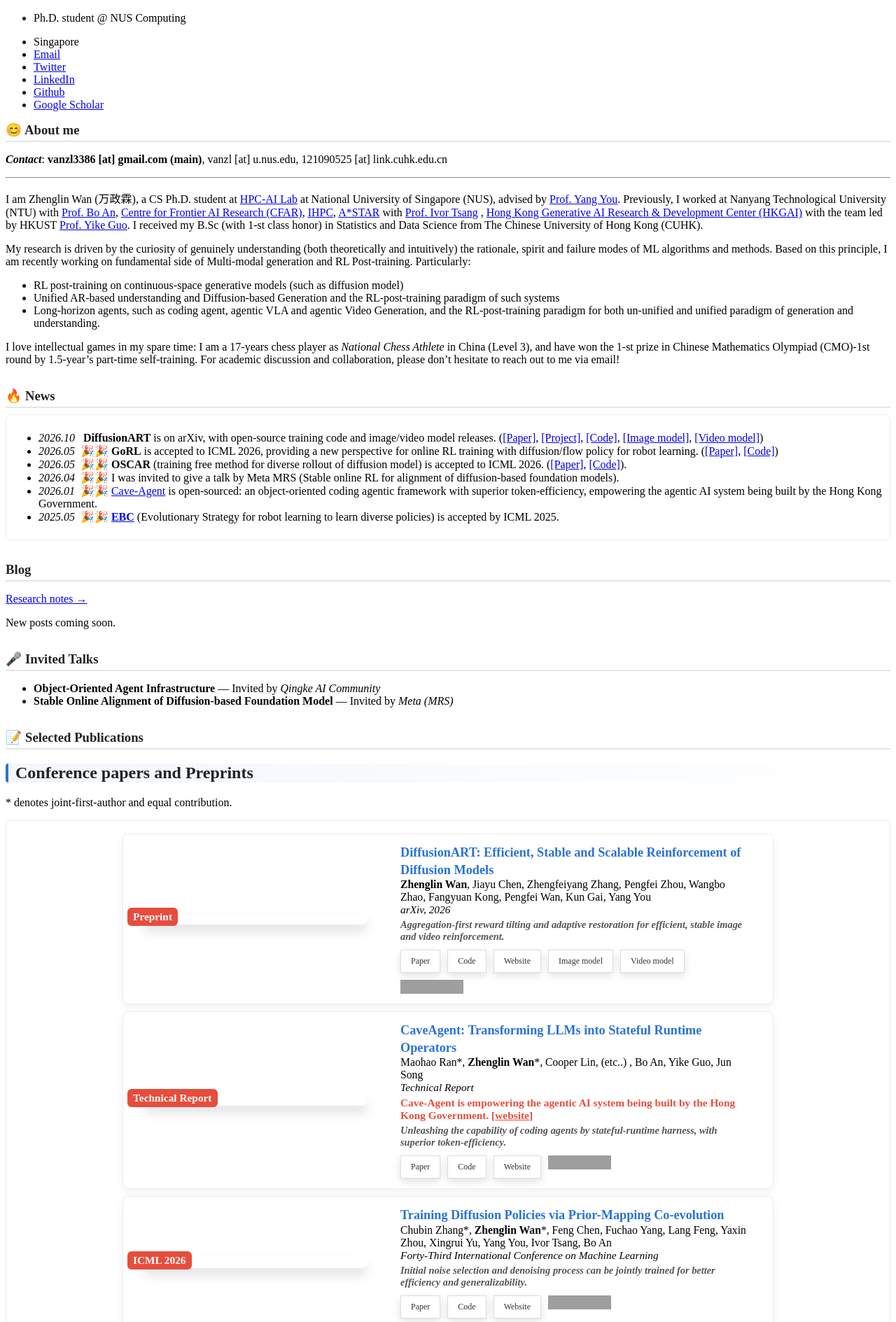
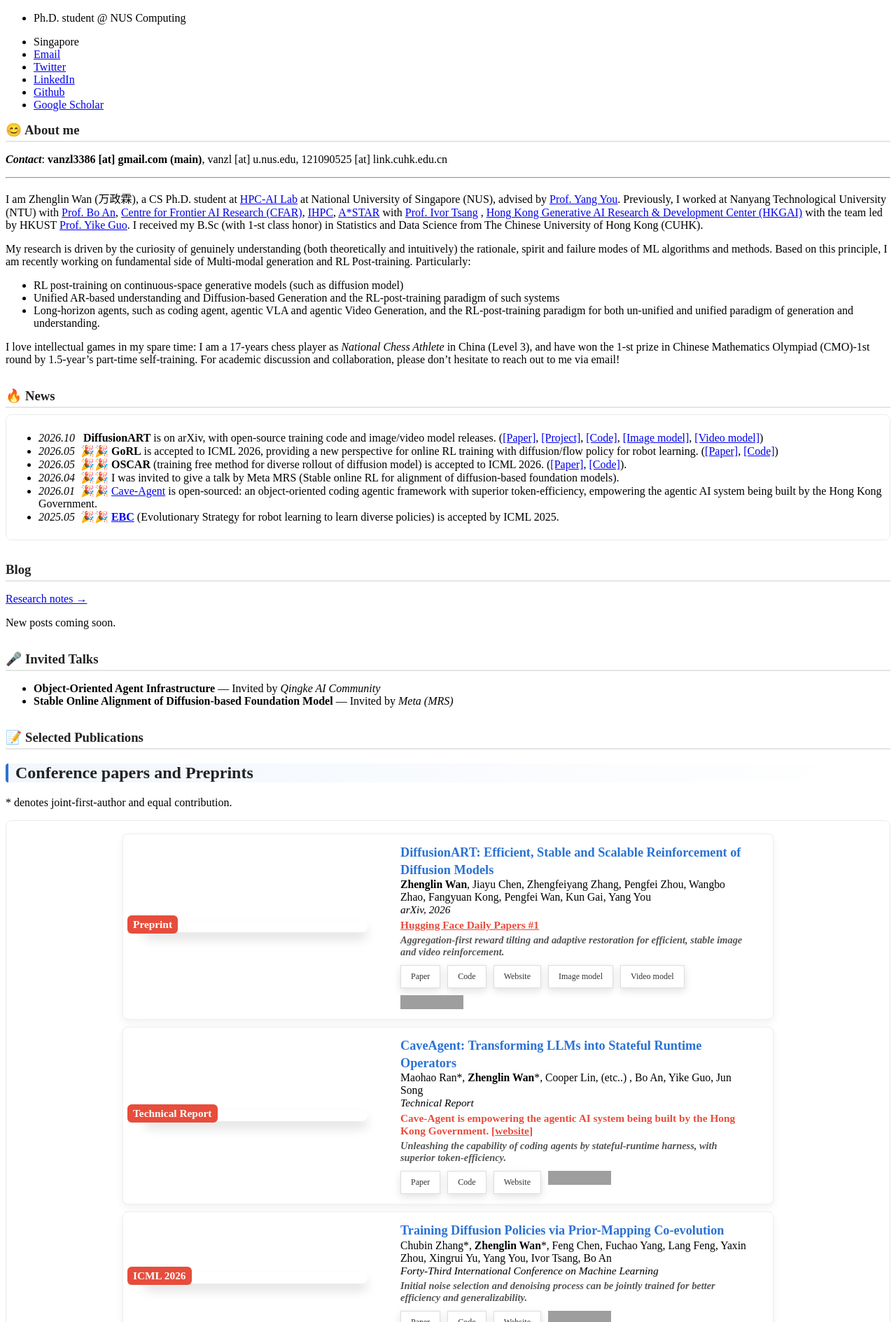
Before and after one commit to vanzll/vanzll.github.io, a Jekyll site: the page built from _pages/about_chinese.md, in a window 1280 px wide. Shown: the part 414-2303 px from the top of the page at 70% size. Built offline with Jekyll 4.4.1, drawn with Linux system fonts in a browser that asks for light colours; grey boxes are pictures that could not be loaded.

Commit message:
Use DiffusionART cover and add Daily Papers recognition

```diff
--- a/_data/publications.yml
+++ b/_data/publications.yml
@@ -7,8 +7,9 @@
     code: https://github.com/vanzll/DiffusionART
     github_stars: "vanzll/DiffusionART"
     website: "https://vanzll.github.io/diffusionart-project/"
-    image: "./assets/papers/diffusionart.png"
+    image: "./assets/papers/diffusionart-cover.png"
     intro: "Aggregation-first reward tilting and adaptive restoration for efficient, stable image and video reinforcement."
+    honor: "[Hugging Face Daily Papers #1](https://huggingface.co/papers/2610.12572)"
     models:
       - name: Image model
         url: https://huggingface.co/vanzl/DiffusionART-SD35M-MultiReward
```
Also changed, not shown: assets/papers/diffusionart-cover.png (added).
